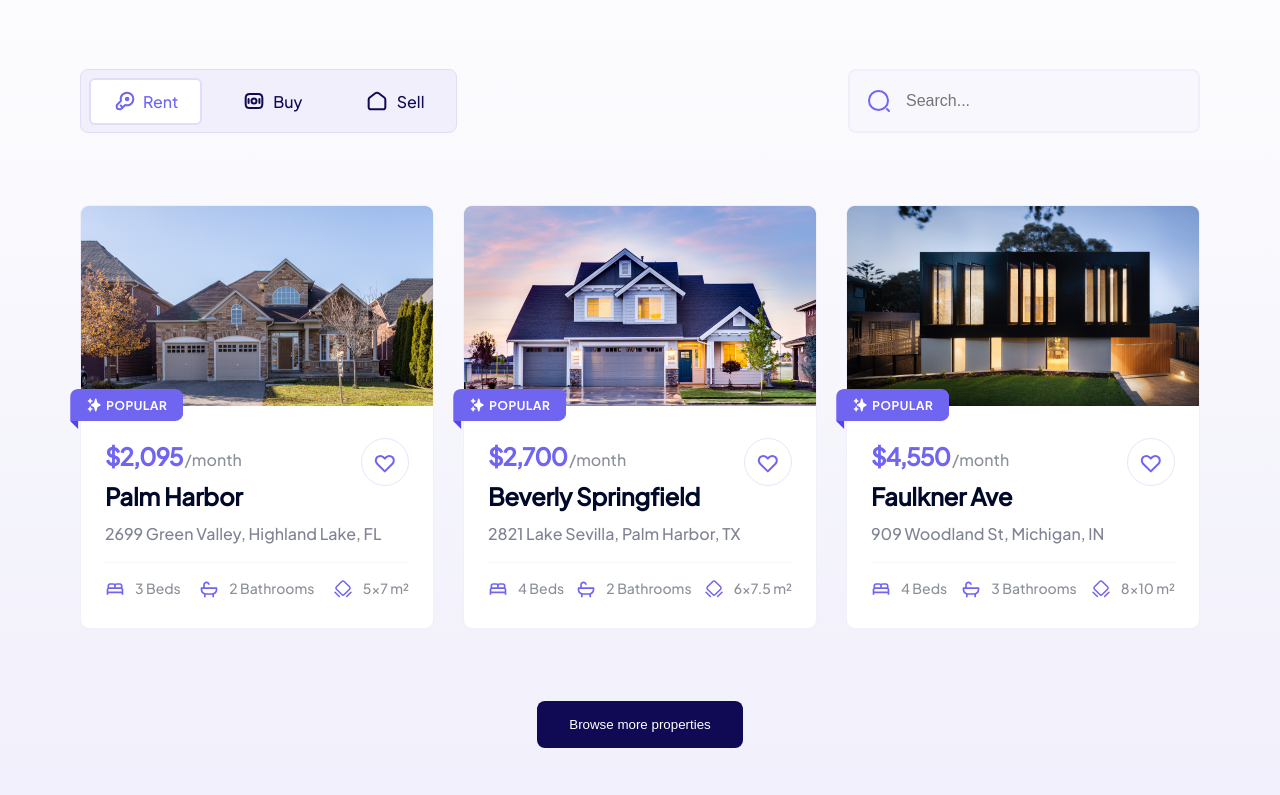
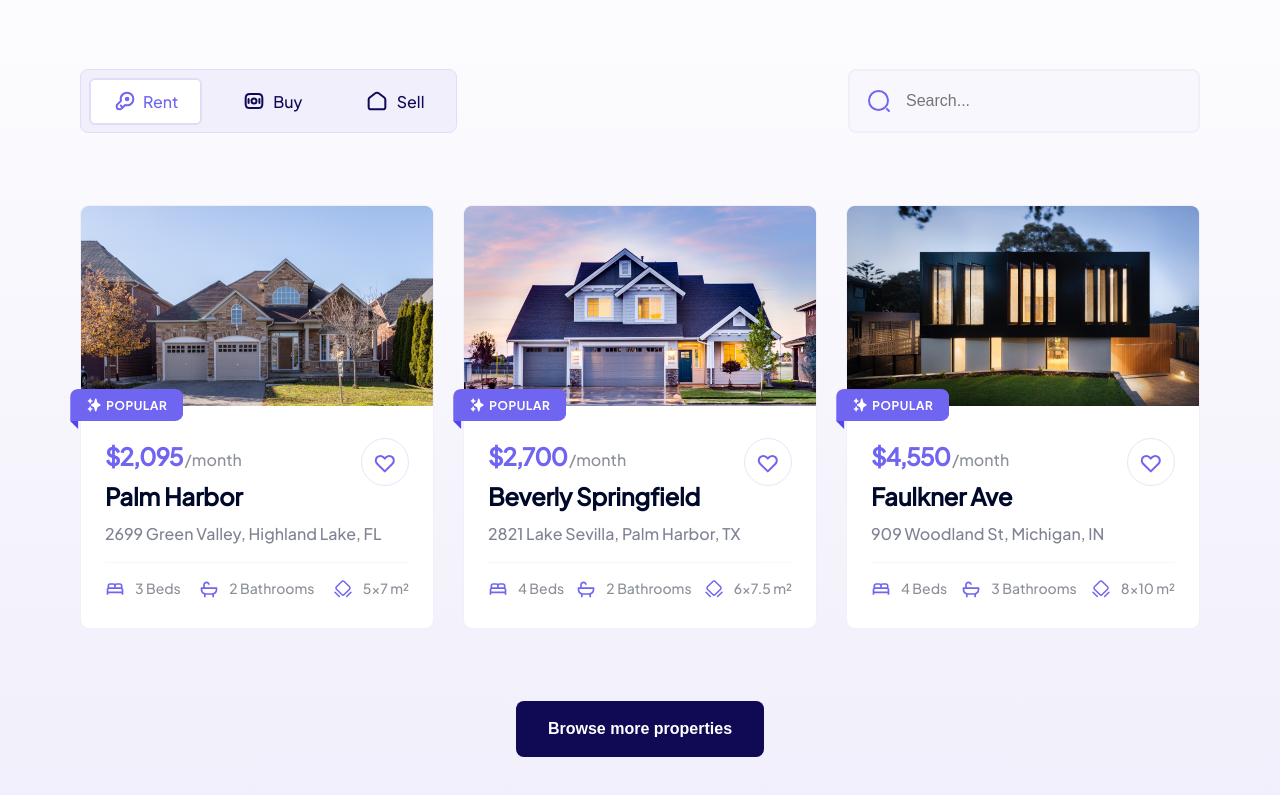
Before and after one commit to 12PUFFS/Real-Estate, a website: page src/index.html in a window 1280 px wide. Shown: the part 1834-2629 px from the top of the page. Drawn offline with Linux system fonts and the light colour scheme.

Commit message:
location section

```diff
--- a/src/style.css
+++ b/src/style.css
@@ -581,6 +581,11 @@ li.location__list-item::before {
   color: #ffffff;
   border: none;
   cursor: pointer;
+
+  font-size: 16px;
+  font-weight: 700;
+  line-height: 24px;
+  text-align: center;
 }
 
 .location__list-btn-box {
```
